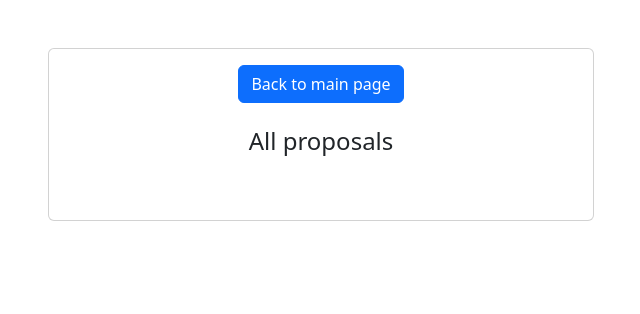
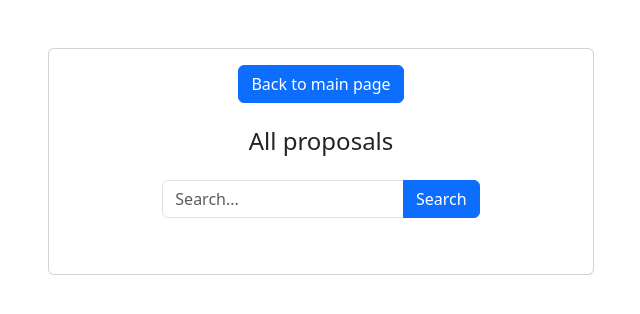
Before and after one commit to tf4482/improvo, a Django app: page /proposals/ in a window 1280 px wide. Shown: the top 314 px of the page, without its empty margins (319-959 px from the left). Run offline with Django 5.2, Linux system fonts and the light colour scheme; data that the repository does not hold is empty; some libraries are stand-ins or nearby versions.

Commit message:
feat: :sparkles: Implemented proposal search function

```diff
--- a/proposals/templates/all_proposals.html
+++ b/proposals/templates/all_proposals.html
@@ -20,6 +20,12 @@
         <div class="col-md-8 offset-md-2">
             <h4 class="text-center mt-4">{% trans "All proposals" %}</h4>
             <div class="mt-4">
+                <form method="GET" action="" class="mb-3">
+                    <div class="input-group">
+                        <input type="text" name="search" class="form-control" placeholder="Search...">
+                        <button type="submit" class="btn btn-primary">{% trans "Search" %}</button>
+                    </div>
+                </form>
                 {% for x in proposals %}
                 <div class="card mb-3">
                     <div class="card-body" onmouseover="changeBackground(this)" onmouseout="changeBackground(this)">
--- a/proposals/views.py
+++ b/proposals/views.py
@@ -2,18 +2,24 @@
 import user_agents
 from django.db.models import F
 from django.utils.encoding import smart_bytes
-from django.http import HttpResponseRedirect
 from django.views.generic.base import RedirectView
 from django.urls import reverse_lazy
 from django.contrib.auth.decorators import login_required
 from django.shortcuts import render, redirect, get_object_or_404
 from django.utils.translation import gettext as _
-
 from .models import Proposal, Comment, Upvote
+from django.db.models import Q
 
 
 def proposals(request):
-    proposals = Proposal.objects.all()
+    search_query = request.GET.get('search')
+    if search_query:
+        proposals = Proposal.objects.filter(
+            Q(title__icontains=search_query) | Q(content__icontains=search_query)
+        )
+    else:
+        proposals = Proposal.objects.all()
+
     return render(request, "all_proposals.html", {"proposals": proposals})
 
 
@@ -31,7 +37,7 @@
             author = request.user
             Comment.objects.create(author=author, text=text, proposal=proposal)
         else:
-            error_message = "Text is required!"
+            error_message = _("Text is required!")
 
     return render(
         request,
@@ -109,14 +115,6 @@
         return redirect("proposal_details", id=proposal_id)
 
 
-def language_select(request):
-    languages = [
-        {"code": "en", "name": _("English")},
-        {"code": "de", "name": _("German")},
-    ]
-    return render(request, "language_select.html", {"languages": languages})
-
-
 class CustomPasswordChangeDoneRedirectView(RedirectView):
     url = reverse_lazy('home')
 
```
